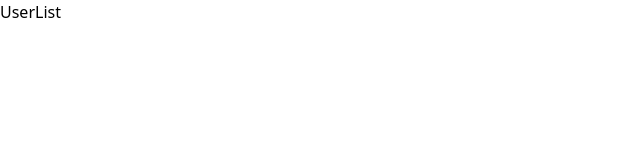
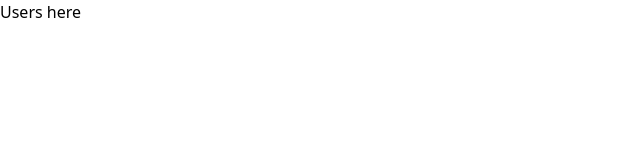
Before and after one commit to Judiciousmurich/crud-app-with-redux, a React (Vite) app in the folder jsonplaceholder/: page / in a window 1280 px wide. Shown: the top 160 px of the page, without its empty margins (0-640 px from the left). Built offline with nearby package versions, Linux system fonts and the light colour scheme.

Commit message:
feat:add users

```diff
--- a/jsonplaceholder/src/features/users/UserList.jsx
+++ b/jsonplaceholder/src/features/users/UserList.jsx
@@ -1,9 +1,14 @@
  import React from 'react'
 
  const UserList = () => {
-  const users = [];
+  const users = [
+    { id: 1, name: 'Judy', email:'judy@gmail.com'},
+    {id:2, name:'Amos',email:'amos@gmail.com'}
+  ];
+  const renderCard = () => <div>Users here</div>
    return (
-     <div className="grid gap 5 md:grid-cols-2">UserList</div>
+     <div className="grid gap 5 md:grid-cols-2">  {users.length ? renderCard() : <p className='text-center col-span-2 text-gray-700 font-semibold'> No User</p>  }</div>
+
    )
  }
 
```
